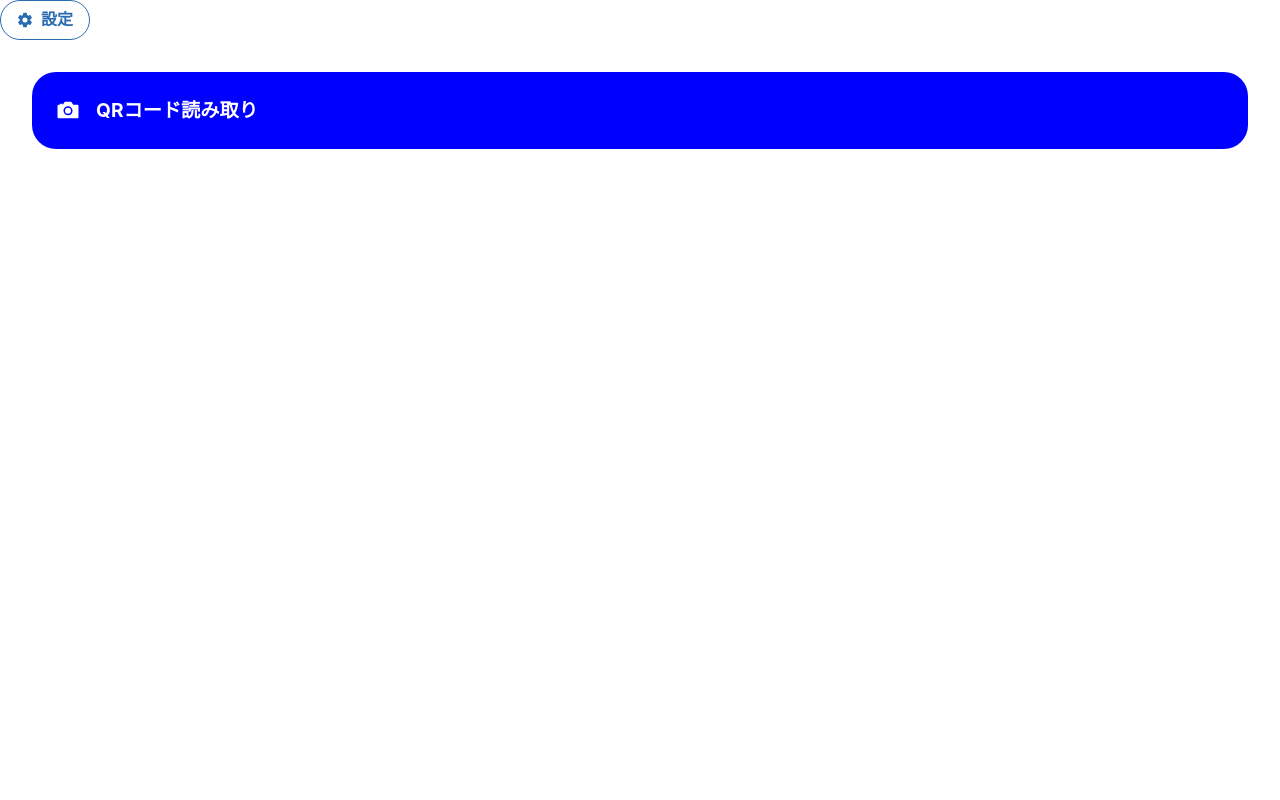
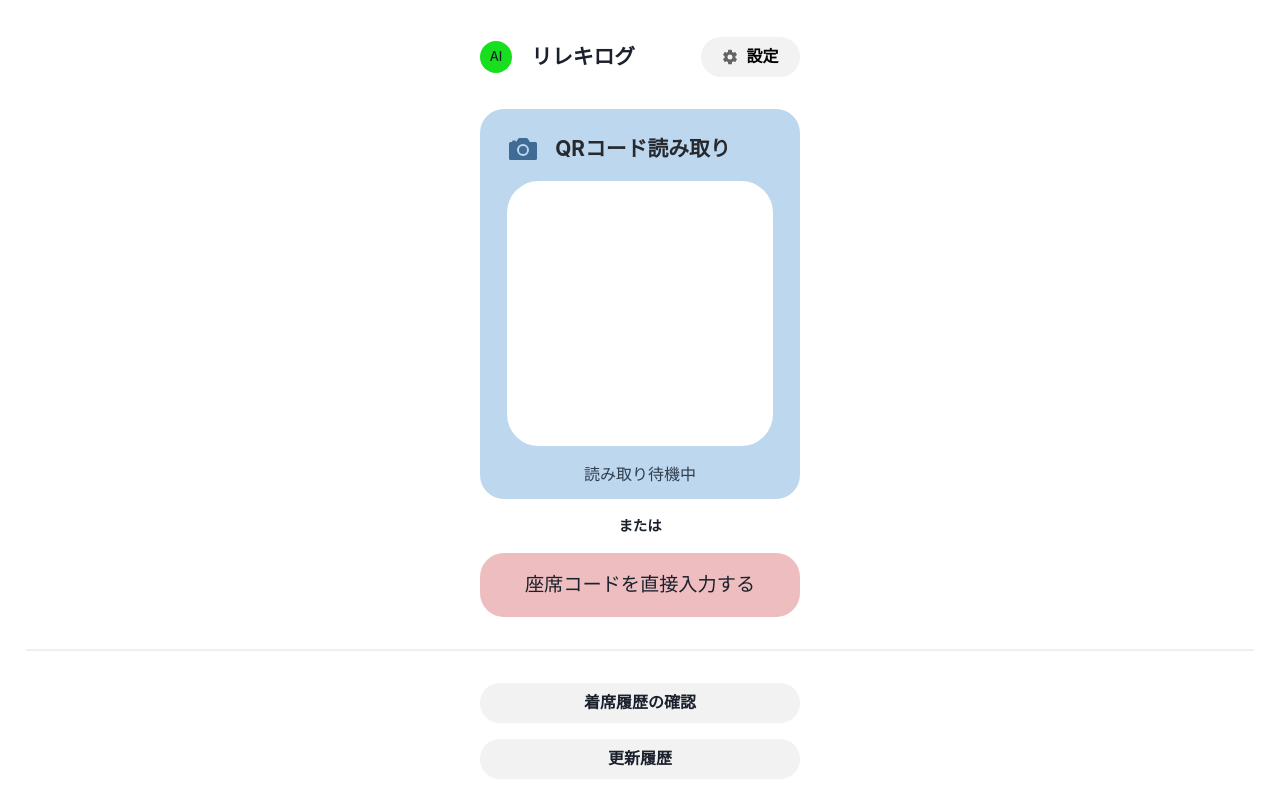
Before and after one commit to tdu-logcation/web, a Next.js app: page / in a window 1280 px wide. Built offline with nearby package versions, Linux system fonts and the light colour scheme.

Commit message:
メインページの作成

```diff
--- a/components/QrCode.tsx
+++ b/components/QrCode.tsx
@@ -1,23 +1,59 @@
 import React from 'react';
-import {Box, Flex, Text} from '@chakra-ui/react';
+import {
+  Box,
+  Flex,
+  Text,
+  AspectRatio,
+  Center,
+  Button,
+  Divider,
+} from '@chakra-ui/react';
 import {IoCameraSharp} from 'react-icons/io5';
 
 function QrTitle({text}: {text: string}) {
   return (
-    <Box color="white">
     <Flex>
       <Box
         display="flex"
         justifyContent="center"
         alignItems="center"
         margin="0 1rem 0 0"
+        color="#406b94"
       >
-          <IoCameraSharp size="1.5rem" />
+        <IoCameraSharp size="2rem" />
       </Box>
-        <Text fontWeight="bold" fontSize="1.2rem">
+      <Text fontWeight="bold" fontSize="1.3rem" color="#26292e">
         {text}
       </Text>
     </Flex>
+  );
+}
+
+function Qr() {
+  return (
+    <AspectRatio maxw="100px" ratio={1}>
+      <Box
+        width="100px"
+        border="solid 3px #fff"
+        backgroundColor="#fff"
+        borderRadius="2rem"
+      ></Box>
+    </AspectRatio>
+  );
+}
+
+function StatusText({isReaded}: {isReaded: boolean}) {
+  return (
+    <Box color="#2f3e4e">{isReaded ? '読み取り完了' : '読み取り待機中'}</Box>
+  );
+}
+
+function UtilButton({title, heaf}: {title: string; heaf: string}) {
+  return (
+    <Box>
+      <Button borderRadius="1.5rem" width="20rem" backgroundColor="#f2f2f2">
+        <Text margin="1rem 0 1rem 0">{title}</Text>
+      </Button>
     </Box>
   );
 }
@@ -25,14 +61,51 @@ function QrTitle({text}: {text: string}) {
 export default function QrCode() {
   return (
     <React.Fragment>
+      <Center>
         <Box
-        backgroundColor="blue"
-        margin="2rem"
-        padding="1.5rem"
+          backgroundColor="#bdd7ee"
+          margin="2rem 0 0 0"
+          padding="1.5rem 1.5rem 0 1.5rem"
           borderRadius="1.5rem"
+          width="20rem"
         >
+          <Box color="white" margin="0 0 0 .2rem">
             <QrTitle text="QRコード読み取り" />
           </Box>
+          <Box margin="1rem .2rem .2rem .2rem">
+            <Qr />
+          </Box>
+          <Center padding=".8rem 0 .8rem 0">
+            <StatusText isReaded={false} />
+          </Center>
+        </Box>
+      </Center>
+      <Center margin="1rem 0 1rem 0">
+        <Text fontWeight="bold" fontSize=".9rem">
+          または
+        </Text>
+      </Center>
+      <Center>
+        <Button
+          backgroundColor="#eebdc0"
+          borderRadius="1.5rem"
+          padding="2rem 3rem 2rem 3rem"
+          width="20rem"
+        >
+          <Text fontWeight="medium" fontSize="1.2rem">
+            座席コードを直接入力する
+          </Text>
+        </Button>
+      </Center>
+      <Center margin="2rem 0 2rem 0">
+        <Divider colorScheme="#f2f2f2" borderWidth="1px" />
+      </Center>
+      <Center margin="1rem 0 1rem 0">
+        <UtilButton title="着席履歴の確認" heaf="" />
+      </Center>
+      <Center margin="1rem 0 1rem 0">
+        <UtilButton title="更新履歴" heaf="" />
+      </Center>
     </React.Fragment>
   );
 }
--- a/components/Top.tsx
+++ b/components/Top.tsx
@@ -1,5 +1,13 @@
 import React from 'react';
-import {Button} from '@chakra-ui/react';
+import {
+  Button,
+  Flex,
+  Text,
+  Spacer,
+  Box,
+  Avatar,
+  Center,
+} from '@chakra-ui/react';
 import {IoSettingsSharp} from 'react-icons/io5';
 import QrCode from './QrCode';
 
@@ -9,9 +17,11 @@ function SettingButton() {
       borderRadius="2rem"
       leftIcon={<IoSettingsSharp />}
       colorScheme="blue"
-      variant="outline"
+      backgroundColor="#f2f2f2"
+      color="#636363"
+      width="6.2rem"
     >
-      設定
+      <Text color="black">設定</Text>
     </Button>
   );
 }
@@ -22,7 +32,18 @@ function SettingButton() {
 export default function Top() {
   return (
     <React.Fragment>
-      <SettingButton />
+      <Center>
+        <Flex width="20rem">
+          <Box display="flex" justifyContent="center" alignItems="center">
+            <Avatar name="app icon" src="" size="sm" />
+            <Text fontSize="1.3rem" fontWeight="bold" marginLeft="1.2rem">
+              リレキログ
+            </Text>
+          </Box>
+          <Spacer />
+          <SettingButton />
+        </Flex>
+      </Center>
       <QrCode />
     </React.Fragment>
   );
--- a/pages/index.tsx
+++ b/pages/index.tsx
@@ -3,11 +3,12 @@
  */
 
 import Top from '../components/Top';
+import {Box} from '@chakra-ui/react';
 
 export default function Index() {
   return (
-    <div>
+    <Box margin="2.3rem 1.6rem 1rem 1.6rem">
       <Top />
-    </div>
+    </Box>
   );
 }
```
Lines whose indentation alone changed are shown as unchanged.
